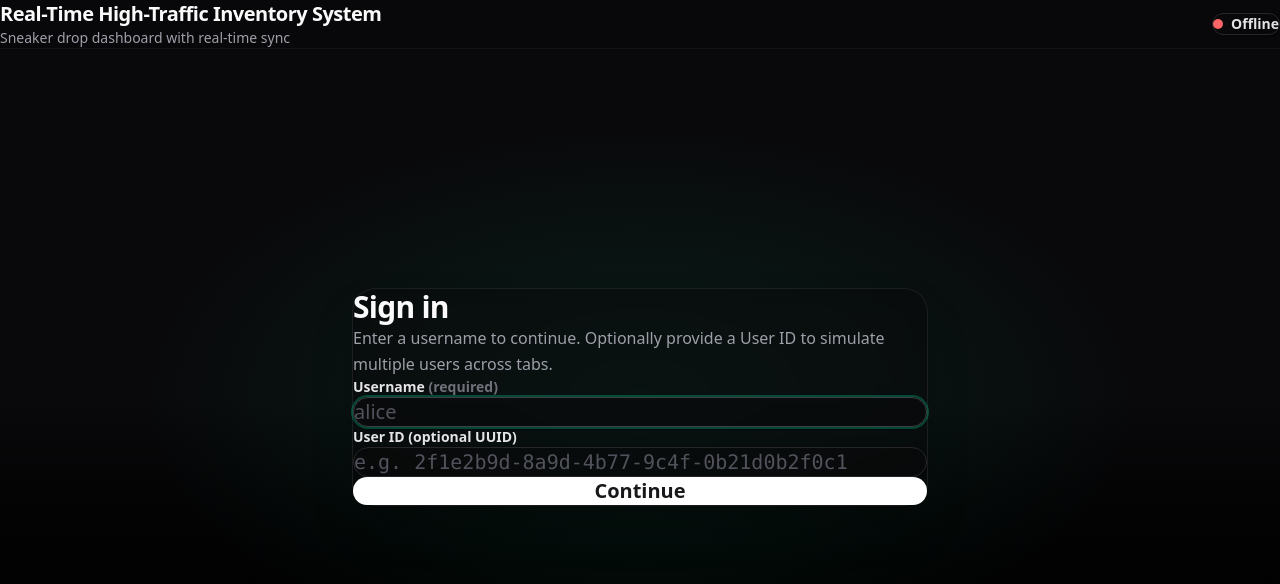
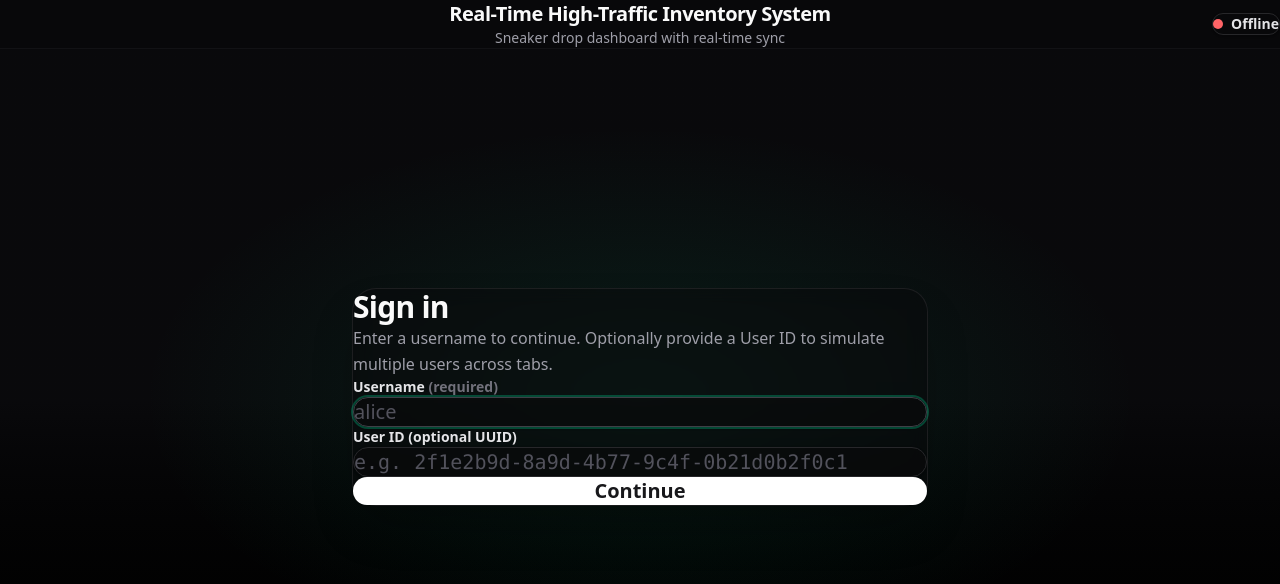
Before and after one commit to mahabur-rahman/traffic-inventory-system, a React (Vite) app in the folder web/: page / in a window 1280 px wide. Shown: the top 584 px of the page. Built offline with nearby package versions, Linux system fonts and the light colour scheme; no server answers.

Commit message:
Center header title with right status

```diff
--- a/web/src/App.tsx
+++ b/web/src/App.tsx
@@ -12,13 +12,13 @@ function App() {
   return (
     <div className="min-h-screen bg-gradient-to-b from-zinc-950 via-zinc-950 to-black text-zinc-50">
       <header className="sticky top-0 z-10 border-b border-zinc-900/70 bg-zinc-950/70 backdrop-blur">
-        <div className="mx-auto flex w-full items-center gap-4 px-4 py-4 sm:px-6 lg:px-8">
-          <div className="min-w-0 flex-1">
+        <div className="mx-auto grid w-full grid-cols-[1fr_auto] items-center gap-4 px-4 py-4 sm:grid-cols-[1fr_auto_1fr] sm:px-6 lg:px-8">
+          <div className="min-w-0 sm:col-start-2 sm:text-center">
             <h1 className="truncate text-xl font-semibold tracking-tight">Real-Time High-Traffic Inventory System</h1>
             <p className="mt-0.5 text-sm text-zinc-400">Sneaker drop dashboard with real-time sync</p>
           </div>
 
-          <div className="ml-auto flex flex-wrap items-center justify-end gap-3">
+          <div className="flex flex-wrap items-center justify-end gap-3 justify-self-end sm:col-start-3">
             <LiveBadge state={socketStatus} />
             {isAuthed ? <SessionBar /> : null}
           </div>
```
